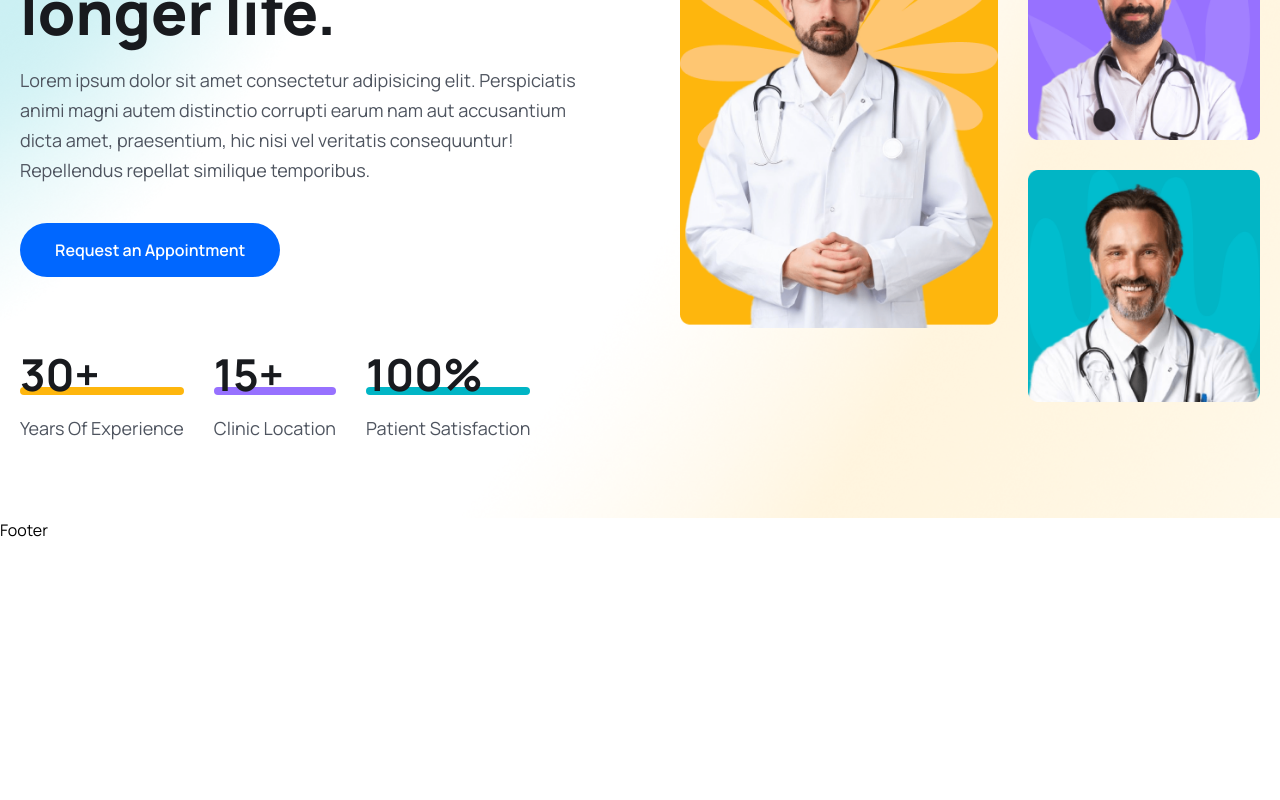
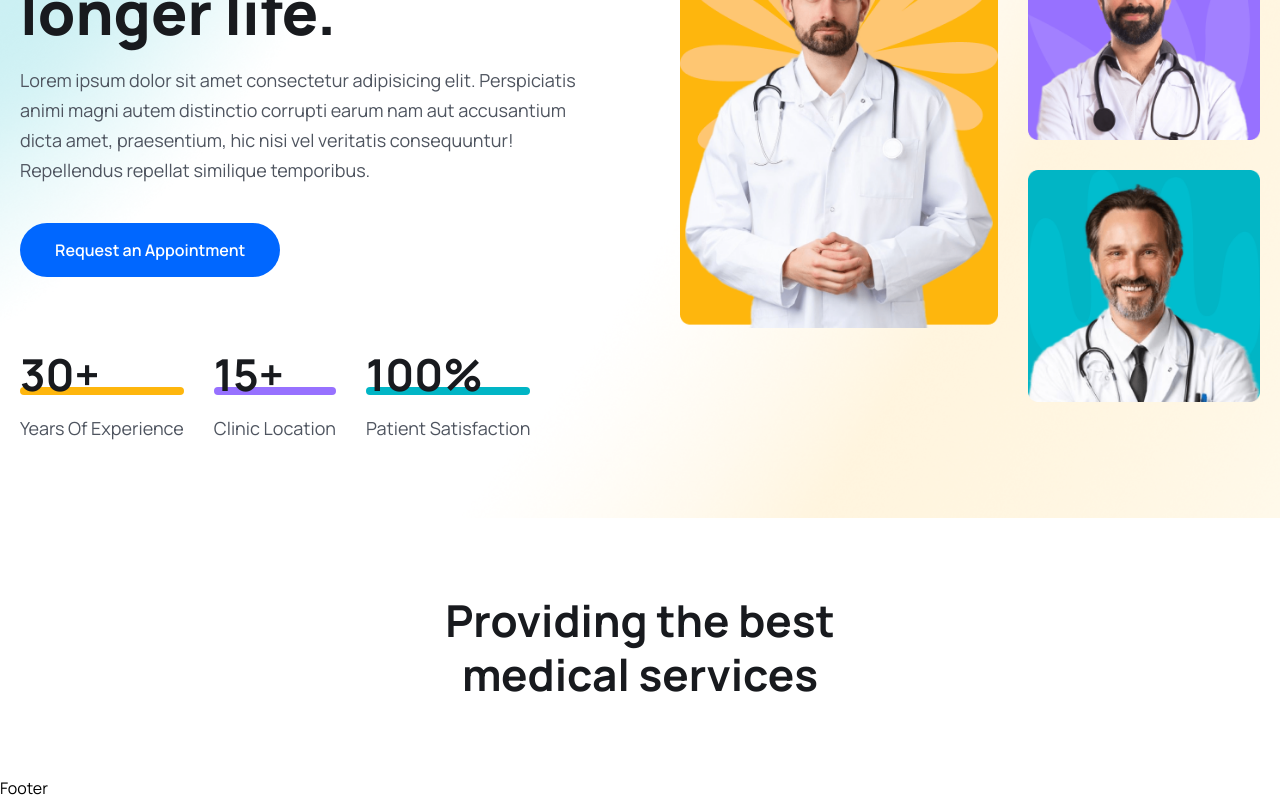
Before and after one commit to programmernizam/medicare, a React (Vite) app: page /home in a window 1280 px wide. Shown: the part 323-1123 px from the top of the page. Before the commit the page ends 865 px from the top, so only its background shows below. Built offline with nearby package versions, Linux system fonts and the light colour scheme.

Commit message:
Home page how it work section start

```diff
--- a/src/pages/Home/Home.jsx
+++ b/src/pages/Home/Home.jsx
@@ -1,9 +1,11 @@
 import Hero from "./Hero";
+import HowItWork from "./HowItWork";
 
 const Home = () => {
   return (
     <div>
       <Hero />
+      <HowItWork />
     </div>
   );
 };
--- /dev/null
+++ b/src/pages/Home/HowItWork.jsx
@@ -0,0 +1,15 @@
+const HowItWork = () => {
+  return (
+    <section>
+      <div className="container">
+        <div className="lg:w-[470px] mx-auto">
+          <h2 className="heading text-center">
+            Providing the best medical services
+          </h2>
+        </div>
+      </div>
+    </section>
+  );
+};
+
+export default HowItWork;
```
